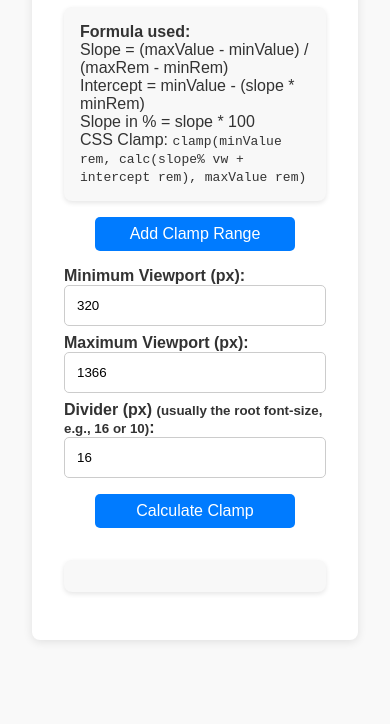
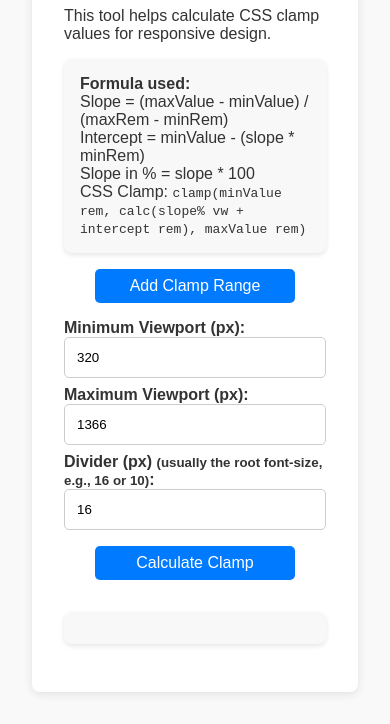
Before and after one commit to Maxiviper117/css-clamp-calculator, a plain HTML site: page index.html in a window 390 px wide. Shown: the part 174-898 px from the top of the page. Before the commit the page ends 846 px from the top, so only its background shows below. Drawn offline with Linux system fonts and the light colour scheme.

Commit message:
Add description to CSS Clamp Calculator
Add a description of the CSS Clamp Calculator tool to the top of the `index.html` page.

* Add a `<p>` element below the `<h1>` element with the description "This tool helps calculate CSS clamp values for responsive design."

---

For more details, open the [Copilot Workspace session](https://copilot-workspace.githubnext.com/Maxiviper117/css-clamp-calculator?shareId=XXXX-XXXX-XXXX-XXXX).

```diff
--- a/index.html
+++ b/index.html
@@ -95,6 +95,7 @@
     <body>
         <div class="container">
             <h1>CSS Clamp Calculator</h1>
+            <p>This tool helps calculate CSS clamp values for responsive design.</p>
 
             <div class="formula">
                 <strong>Formula used:</strong><br />
```
